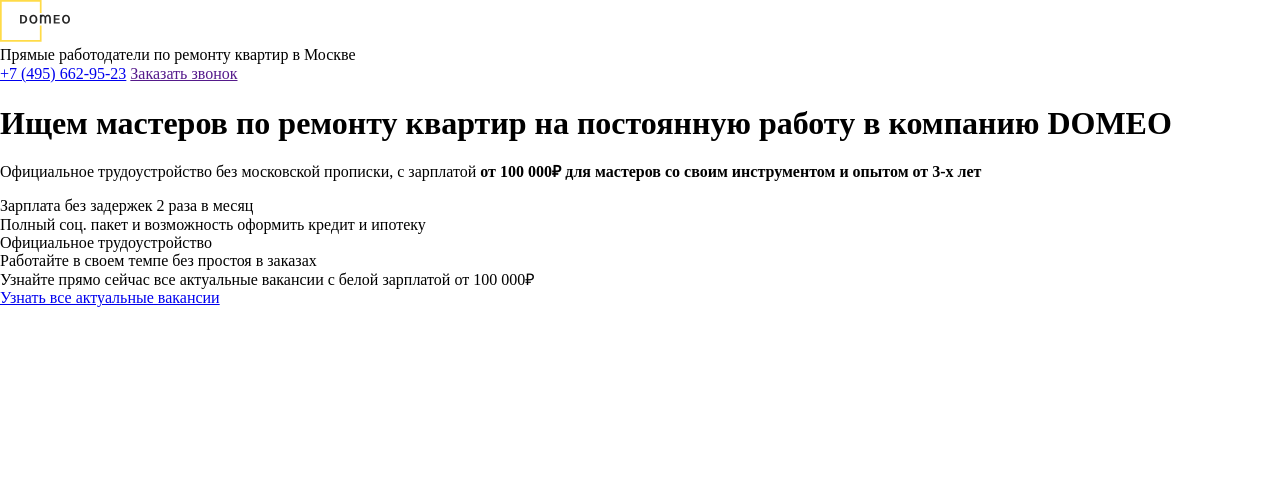
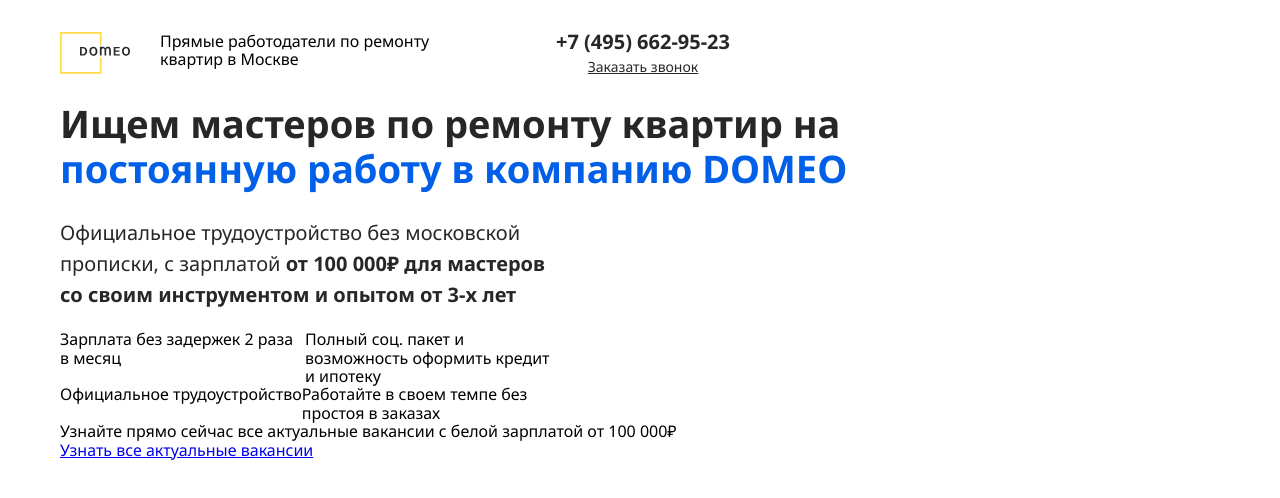
Before and after one commit to puhapavlo/domeo-master, a website: page src/index.html in a window 1280 px wide. Drawn offline with nearby package versions, Linux system fonts and the light colour scheme; files that its build step writes are made by us from their sources.

Commit message:
added first style

```diff
--- a/src/index.html
+++ b/src/index.html
@@ -13,9 +13,11 @@
     <header class="header">
         <div class="container">
             <div class="header__info">
-                <img src="/img/logo.svg" alt="logo" class="header__logo">
-                <div class="header__descr">Прямые работодатели по ремонту
-                    квартир в Москве</div>
+                    <div class="header__company">
+                        <img src="/img/logo.svg" alt="logo" class="header__logo">
+                        <div class="header__descr-comapny">Прямые работодатели по ремонту <br>
+                            квартир в Москве</div>
+                    </div>
                 <div class="header__tel-block">
                     <a href="tel:+74956629523" class="header__tel">+7 (495) 662-95-23</a>
                     <a href="" class="header__tel-order">Заказать звонок</a>
--- /dev/null
+++ b/src/sass/_container.scss
@@ -0,0 +1,4 @@
+.container{
+    max-width: 1160px;
+    margin: 0 auto;
+}
--- /dev/null
+++ b/src/sass/_header.scss
@@ -0,0 +1,62 @@
+.header{
+    &__info{
+        max-width: 670px;
+        margin-top: 30px;
+        display: flex;
+        align-items: center;
+        justify-content: space-between;
+    }
+    &__tel-block{
+        display: flex;
+        flex-direction: column;
+    }
+    &__company{
+        display: flex;
+        flex-direction: row;
+    }
+    &__logo{
+        margin-right: 30px;
+    }
+    &__descr-company{
+        font-size: 14px;
+        line-height: 155%;
+        color: $text-color;
+    }
+    &__tel{
+        font-weight: 600;
+        font-size: 20px;
+        color: $text-color;
+        text-decoration: none;
+    }
+    &__tel-order{
+        font-size: 14px;
+        text-decoration-line: underline;
+        color: $text-color;
+        text-align: center;
+        margin-top: 6px;
+    }
+    &__title{
+        max-width: 802px;
+        font-weight: 700;
+        font-size: 38px;
+        line-height: 120%;
+        color: $text-color;
+    }
+    &__subtitle{
+        color: $bc;
+    }
+    &__descr{
+        max-width: 500px;
+        font-size: 20px;
+        line-height: 155%;
+        color: $text-color;
+    }
+    &__advantages{
+        max-width: 500px;
+        display: flex;
+        flex-wrap: wrap;
+    }
+    &__item{
+        max-width: 245px;
+    }
+}
--- a/src/sass/style.scss
+++ b/src/sass/style.scss
@@ -1,2 +1,7 @@
 @import "normalize.scss";
-@import "variables.scss"
+*{
+    font-family: "Noto Sans";
+}
+@import "variables.scss";
+@import "container.scss";
+@import "header.scss";
```
Also changed, not shown: dist/css/style.min.css, dist/index.html.
